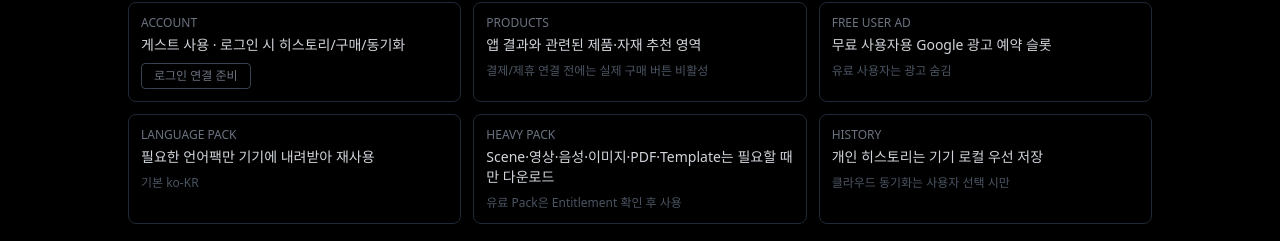
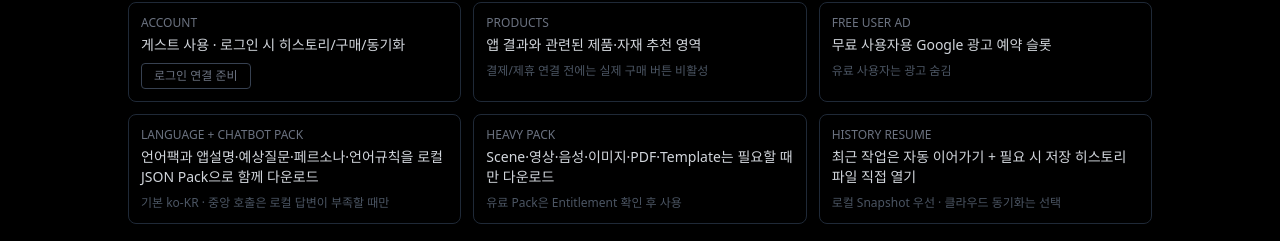
Before and after one commit to 8friend8ship-cloud/DRYWRITE, a React (Vite) app: page / in a window 1280 px wide. Shown: the part 875-1116 px from the top of the page. Built offline with nearby package versions, Linux system fonts and the light colour scheme.

Commit message:
Show local chatbot pack and hybrid history resume slots

```diff
--- a/components/CommonServiceShell.tsx
+++ b/components/CommonServiceShell.tsx
@@ -24,9 +24,9 @@ export const CommonServiceShell: React.FC = () => {
         </section>
 
         <section className="rounded-lg border border-gray-800 p-3">
-          <div className="text-xs text-gray-500">LANGUAGE PACK</div>
-          <div className="mt-1 text-sm">필요한 언어팩만 기기에 내려받아 재사용</div>
-          <div className="mt-2 text-xs text-gray-600">기본 {COMMON_APP_SHELL.localization.defaultLocale}</div>
+          <div className="text-xs text-gray-500">LANGUAGE + CHATBOT PACK</div>
+          <div className="mt-1 text-sm">언어팩과 앱설명·예상질문·페르소나·언어규칙을 로컬 JSON Pack으로 함께 다운로드</div>
+          <div className="mt-2 text-xs text-gray-600">기본 {COMMON_APP_SHELL.localization.defaultLocale} · 중앙 호출은 로컬 답변이 부족할 때만</div>
         </section>
 
         <section className="rounded-lg border border-gray-800 p-3">
@@ -36,9 +36,9 @@ export const CommonServiceShell: React.FC = () => {
         </section>
 
         <section className="rounded-lg border border-gray-800 p-3">
-          <div className="text-xs text-gray-500">HISTORY</div>
-          <div className="mt-1 text-sm">개인 히스토리는 기기 로컬 우선 저장</div>
-          <div className="mt-2 text-xs text-gray-600">클라우드 동기화는 사용자 선택 시만</div>
+          <div className="text-xs text-gray-500">HISTORY RESUME</div>
+          <div className="mt-1 text-sm">최근 작업은 자동 이어가기 + 필요 시 저장 히스토리 파일 직접 열기</div>
+          <div className="mt-2 text-xs text-gray-600">로컬 Snapshot 우선 · 클라우드 동기화는 선택</div>
         </section>
       </div>
     </aside>
```
